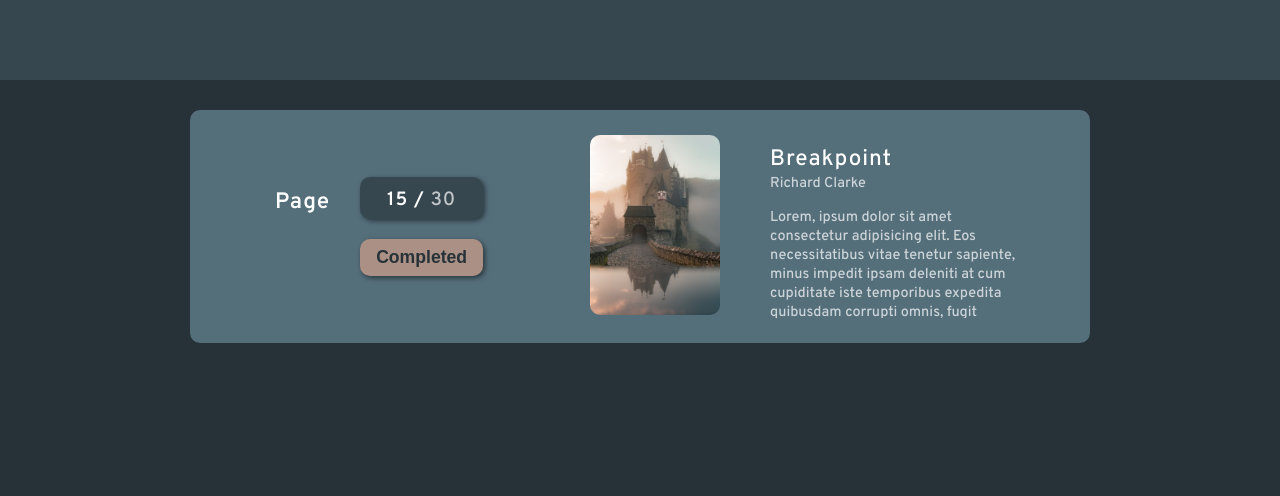
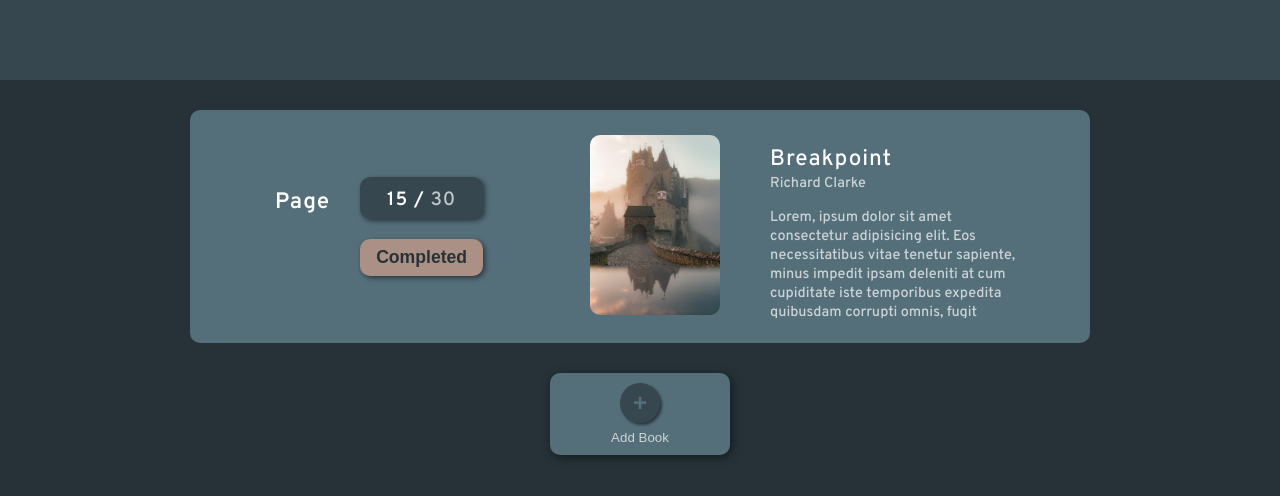
Before and after one commit to john0ground/Library, a website: page index.html in a window 1280 px wide. Drawn offline with Linux system fonts and the light colour scheme.

Commit message:
create/style add-book button

```diff
--- a/index.html
+++ b/index.html
@@ -33,8 +33,12 @@
         </div>
       </section>
     </div>
+
+    <button class="add-book-btn" id="add-book-btn">
+      <div>+</div>
+      <p>Add Book</p>
+    </button>
   </main>
-  <div class="book-container"></div>
 
   <form action="" id="form">
     <div class="form-row">
--- a/style.css
+++ b/style.css
@@ -50,11 +50,14 @@ header {
 }
 
 main {
-  width: 900px;
-  margin: 0 auto;
+  width: 100%;
+  display: flex;
+  flex-direction: column;
+  align-items: center;
 }
 
 .card {
+  width: 900px;
   padding: 25px 0 25px 0;
   margin-top: 30px;
   background-color: var(--card-container);
@@ -172,19 +175,59 @@ main {
   border-radius: 10px;
 }
 
+/* --------ADD BOOK--------------------------------------------------------------------------------------------------------------------- */
+.add-book-btn {
+  width: 180px;
+  background: var(--card-container);
+  border: none;
+  border-radius: 10px;
+  margin-top: 30px;
+  display: flex;
+  flex-direction: column;
+  justify-content: center;
+  align-items: center;
+  padding: 10px;
+  box-shadow: 2px 2px 10px rgb(0, 0, 0, 0.5);
+}
+
+.add-book-btn > div {
+  width: 40px;
+  height: 40px;
+  border-radius: 50%;
+  display: flex;
+  justify-content: center;
+  align-items: center;
+  background: var(--num-container);
+  font-size: 1.5rem;
+  font-weight: 600;
+  color: var(--card-container);
+  box-shadow: 2px 2px 3px rgb(0, 0, 0, 0.5);
+}
+
+.add-book-btn p {
+  margin-top: 7px;
+  color: var(--text-sub);
+}
+
+.add-book-btn * {
+  pointer-events: none;
+}
+
 #form {
   display: none;
 }
 
 .num-container:hover,
 .completed-btn:hover,
-.book-img-container:hover {
+.book-img-container:hover,
+.add-book-btn:hover {
   transform: translate(0px, 2px);
   cursor: pointer;
 }
 
 .num-container,
 .completed-btn,
-.book-img-container {
+.book-img-container,
+.add-book-btn {
   transition: transform 0.2s;
 }
```
